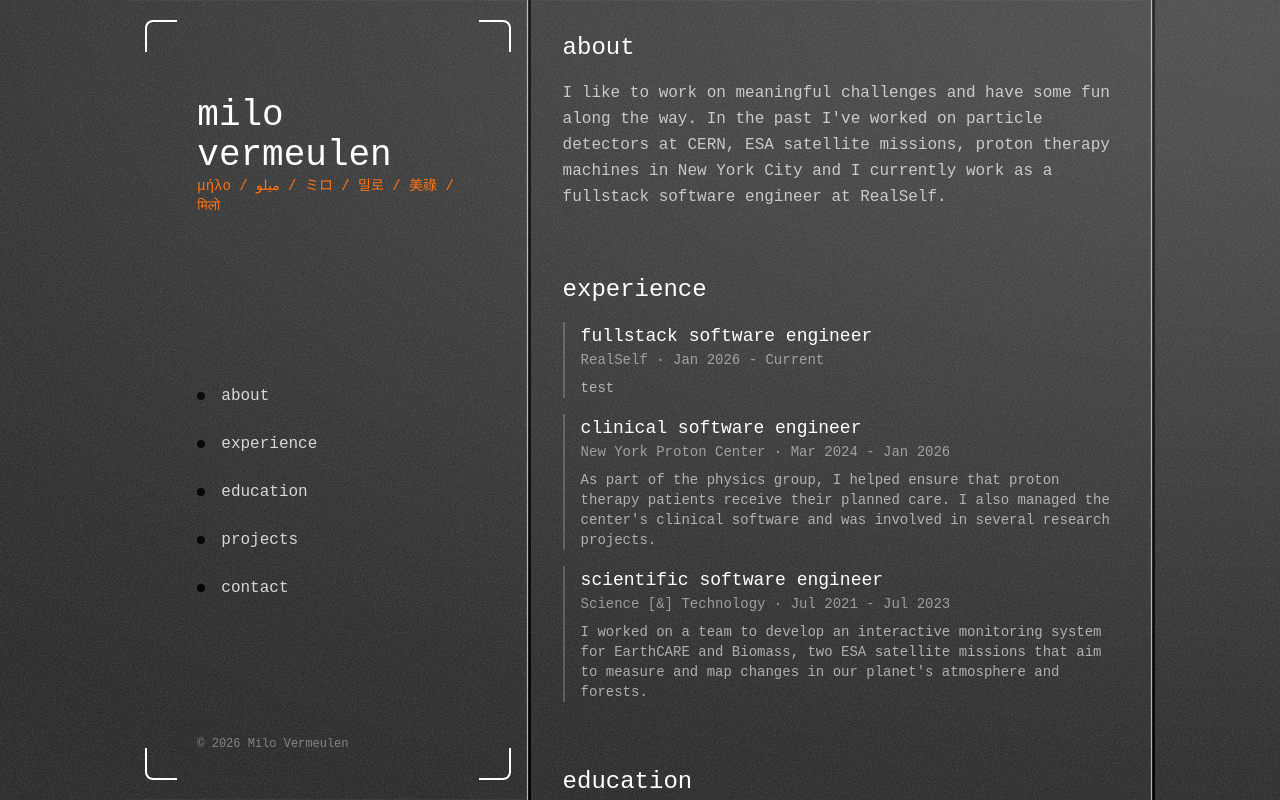
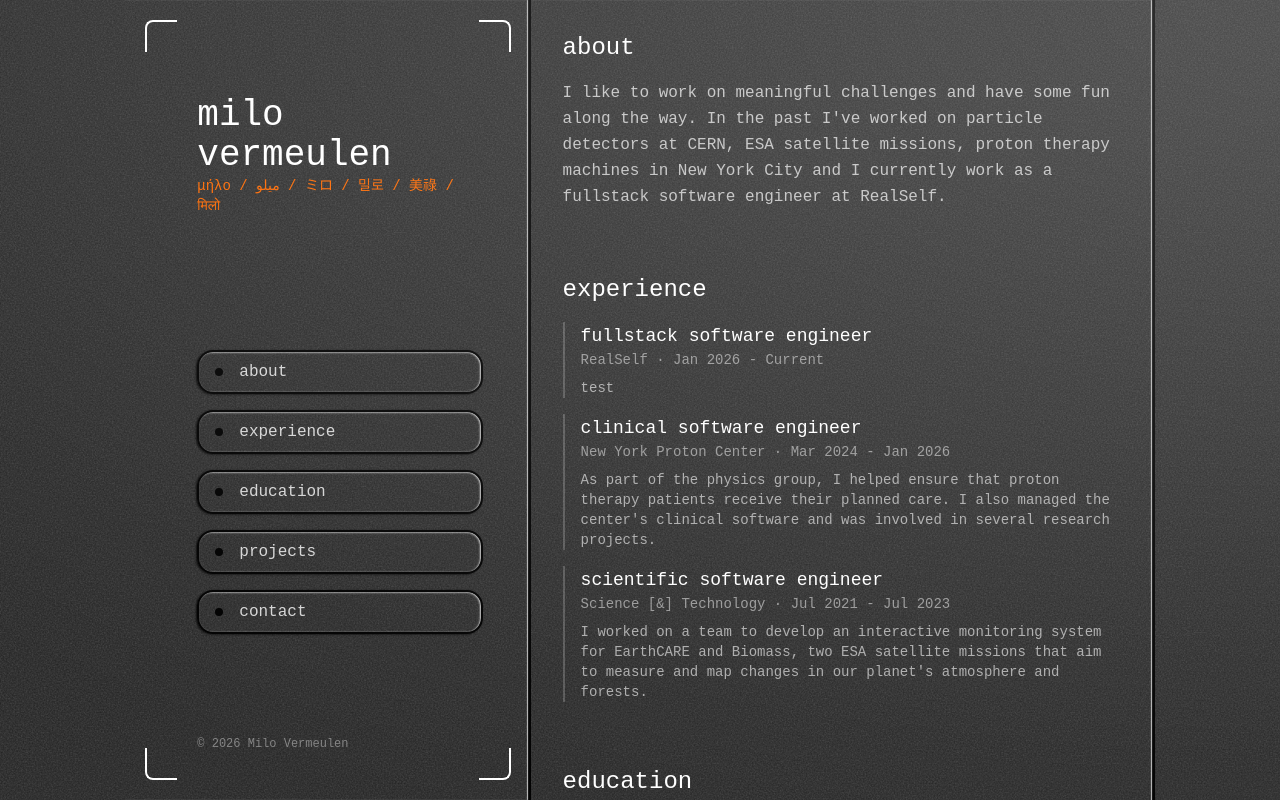
Before and after one commit to mivermeu/milovermeulen.com, a SvelteKit app: page / in a window 1280 px wide. Built offline with nearby package versions, Linux system fonts and the light colour scheme.

Commit message:
Create some raised elements

```diff
--- /dev/null
+++ b/src/lib/components/Raised.svelte
@@ -0,0 +1,27 @@
+<script lang="ts">
+    interface Props {
+        children: import('svelte').Snippet;
+        className?: string; // For adding custom bg, text colors, or padding
+
+        // // Lighting Customization
+        // shadowX?: number;
+        // shadowY?: number;
+        // shadowBlur?: number;
+        // shadowColor?: string;
+    }
+
+    let {
+        children,
+        className = ''
+        // shadowX = 0,
+        // shadowY = 0,
+        // shadowBlur = 0,
+        // shadowColor = 'white'
+    }: Props = $props();
+</script>
+
+<div
+    class="border-2 border-black shadow-[inset_-1px_0.5px_2px_rgba(255,255,255,0.8),-1px_0.5px_2px_rgba(0,0,0,0.8)] {className}"
+>
+    {@render children?.()}
+</div>
--- /dev/null
+++ b/src/lib/components/RaisedBorder.svelte
@@ -0,0 +1,6 @@
+<div
+    class="pointer-events-none absolute inset-0 z-20 shadow-[inset_-4px_0_1px_rgba(255,255,255,0.8)]"
+></div>
+<div
+    class="pointer-events-none absolute inset-0 z-20 shadow-[inset_-3px_0_1px_rgba(0,0,0,1)]"
+></div>
--- a/src/lib/sections/Aside.svelte
+++ b/src/lib/sections/Aside.svelte
@@ -1,4 +1,6 @@
 <script lang="ts">
+    import Raised from '$lib/components/Raised.svelte';
+
     interface Section {
         id: string;
         label: string;
@@ -25,17 +27,17 @@
     </div>
 
     <nav class="mt-8">
-        <ul class="space-y-6">
+        <ul class="space-y-4">
             {#each sections as section (section.id)}
                 <li>
-                    <div class="flex items-center gap-4 align-middle">
-                        <div class="h-2 w-2 rounded-full bg-black"></div>
+                    <Raised className="flex items-center gap-4 rounded-2xl px-4 py-2 align-middle">
+                        <div class="relative h-2 w-2 rounded-full bg-black"></div>
                         <a
                             href="#{section.id}"
-                            class="text-white/80 transition-colors hover:text-white"
+                            class="relative text-white/80 transition-colors hover:text-white"
                             >{section.label}</a
                         >
-                    </div>
+                    </Raised>
                 </li>
             {/each}
         </ul>
--- a/src/routes/+page.svelte
+++ b/src/routes/+page.svelte
@@ -7,16 +7,12 @@
     import Contact from '$lib/sections/Contact.svelte';
     import Aside from '$lib/sections/Aside.svelte';
     import Education from '$lib/sections/Education.svelte';
+    import RaisedBorder from '$lib/components/RaisedBorder.svelte';
 </script>
 
 <div class="container mx-auto flex h-screen justify-center px-4 sm:px-6 lg:px-8">
     <BracketedSection className="w-1/3 h-screen">
-        <div
-            class="pointer-events-none absolute inset-0 z-20 shadow-[inset_-4px_0_1px_rgba(255,255,255,0.8)]"
-        ></div>
-        <div
-            class="pointer-events-none absolute inset-0 z-20 shadow-[inset_-3px_0_1px_rgba(0,0,0,1)]"
-        ></div>
+        <RaisedBorder />
         <div class="h-full p-6 pl-12">
             <Aside />
         </div>
@@ -24,12 +20,7 @@
 
     <main class="z-10 max-w-prose overflow-y-auto bg-[#222]">
         <div class="relative p-8">
-            <div
-                class="pointer-events-none absolute inset-0 z-20 shadow-[inset_-4px_0_1px_rgba(255,255,255,0.8)]"
-            ></div>
-            <div
-                class="pointer-events-none absolute inset-0 z-20 shadow-[inset_-3px_0_1px_rgba(0,0,0,1)]"
-            ></div>
+            <RaisedBorder />
             <Noise />
             <About />
             <Experience />
```
